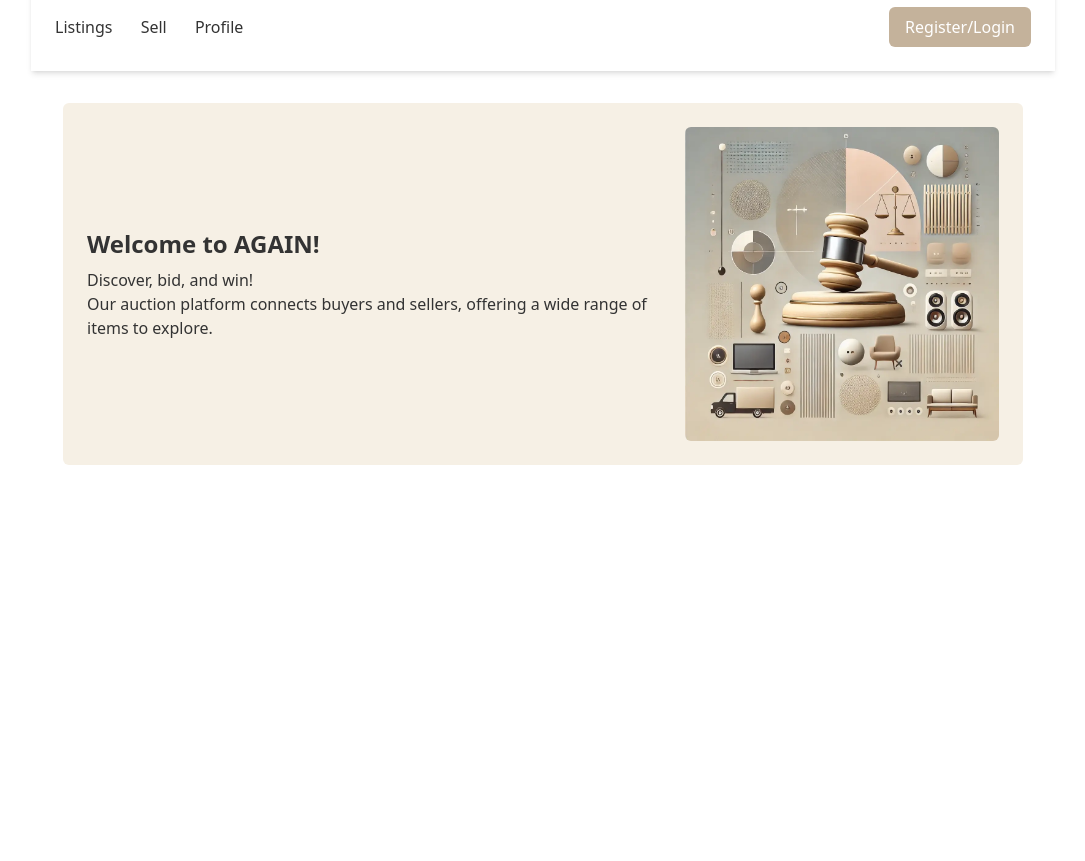
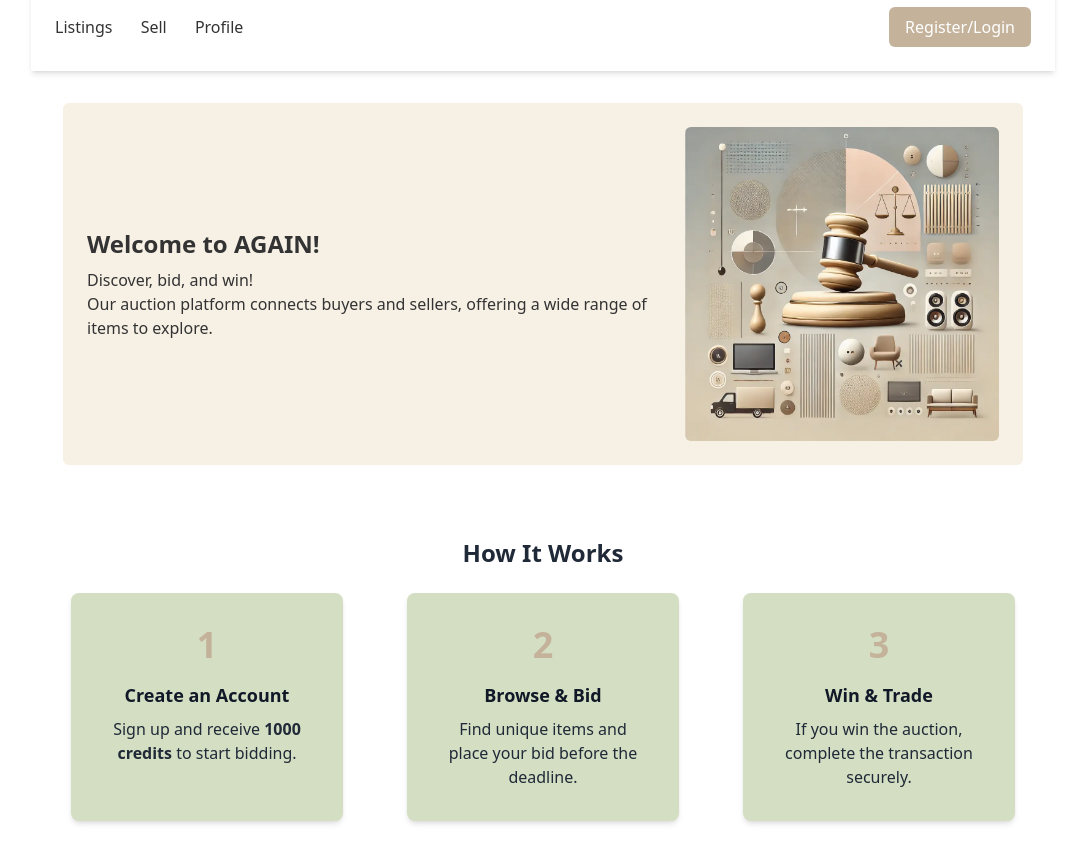
Before and after one commit to KineOnes/sp2, a website: page index.html in a window 1280 px wide. Shown: the part 109-970 px from the top of the page, without its empty margins (97-1182 px from the left). Before the commit the page ends 800 px from the top, so only its background shows below. Drawn offline with Linux system fonts and the light colour scheme.

Commit message:
Add how-it-works cards on index

```diff
--- a/index.html
+++ b/index.html
@@ -45,6 +45,42 @@
       </div>
     </section>
 
+
+    <section class="p-10 max-w-screen-lg mx-auto text-center">
+      <h2 class="text-2xl font-semibold mb-6 text-gray-800">How It Works</h2>
+      <div class="grid grid-cols-1 md:grid-cols-3 gap-16"> <!-- Increased gap for more spacing -->
+
+        <div class="p-8 bg-lightOlive rounded-lg hover:shadow-md transition-shadow duration-300 shadow-md max-w-screen-lg mx-auto">
+          <div class="text-4xl mb-4 font-bold text-lightBrown">1</div>
+          <h3 class="text-lg font-semibold text-gray-900">Create an Account</h3>
+          <p class="text-gray-800 mt-2">Sign up and receive <strong>1000 credits</strong> to start bidding.</p>
+        </div>
+
+        <div class="p-8 bg-lightOlive rounded-lg hover:shadow-md transition-shadow duration-300 shadow-md max-w-screen-lg mx-auto">
+          <div class="text-4xl mb-4 font-bold text-lightBrown">2</div>
+          <h3 class="text-lg font-semibold text-gray-900">Browse & Bid</h3>
+          <p class="text-gray-800 mt-2">Find unique items and place your bid before the deadline.</p>
+        </div>
+
+        <div class="p-8 bg-lightOlive rounded-lg hover:shadow-md transition-shadow duration-300 shadow-md max-w-screen-lg mx-auto">
+          <div class="text-4xl mb-4 font-bold text-lightBrown">3</div>
+          <h3 class="text-lg font-semibold text-gray-900">Win & Trade</h3>
+          <p class="text-gray-800 mt-2">If you win the auction, complete the transaction securely.</p>
+        </div>
+
+      </div>
+    </section>
+
+
+
+
+
+
+
+
+
+
+
     <!-- Search Bar
     <section class="flex justify-center p-4">
       <div class="relative w-full max-w-xl">
--- a/tailwind.config.js
+++ b/tailwind.config.js
@@ -10,6 +10,7 @@ module.exports = {
       colors: {
         beige: "#F6F0E5",       // Background for listings
         olive: "#A8B885",       // Search bar background
+        lightOlive: "#D4DEC2",  // Lighter version of olive
         lightBrown: "#C4B29B",  // Button background
         darkText: "#333333",    // Text color for headings
       },
```
Also changed, not shown: output.css.
